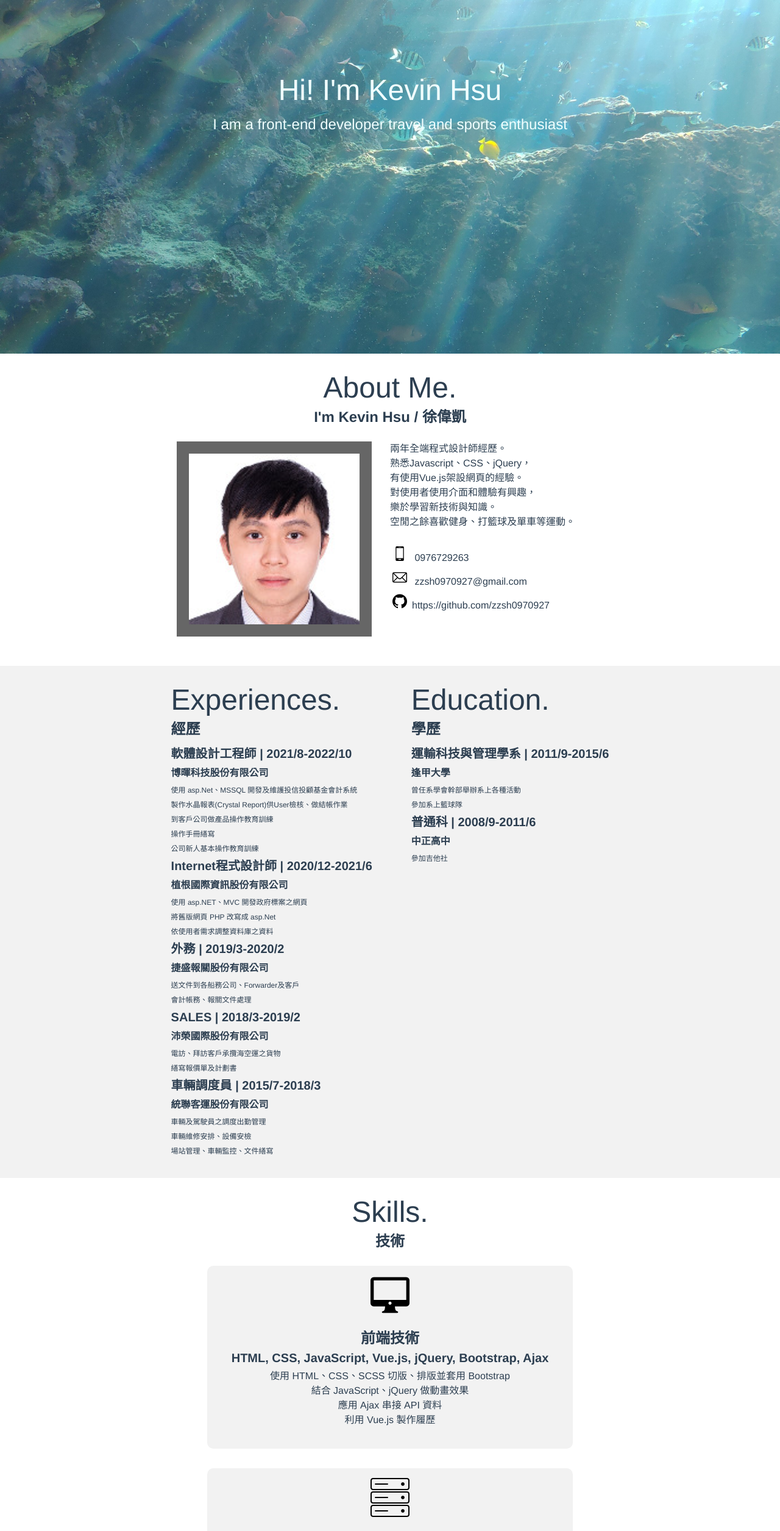
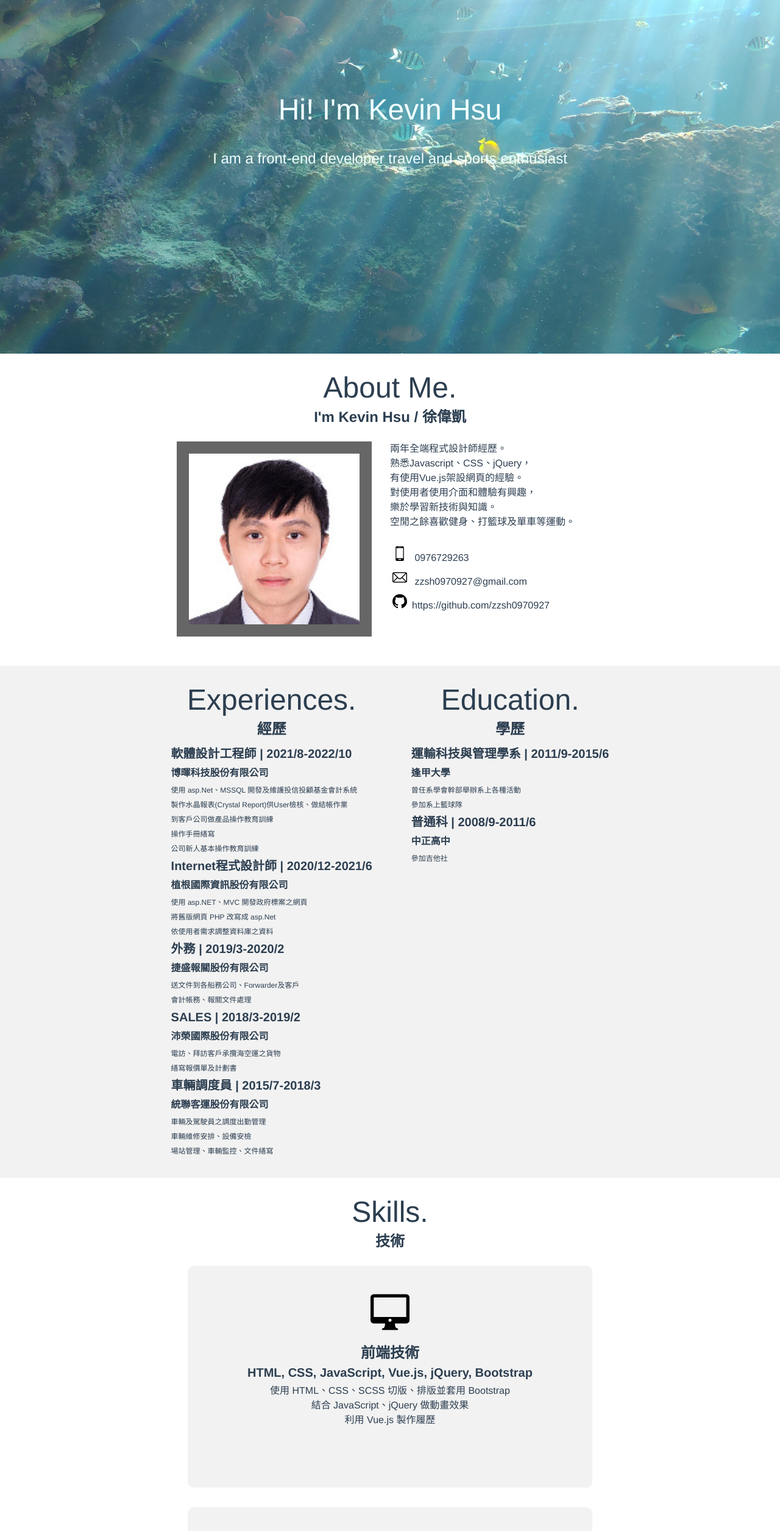
Before and after one commit to zzsh0970927/myResume, a Vue app: page / in a window 1280 px wide. Shown: the part 220-2731 px from the top of the page at 61% size. Built offline with nearby package versions, Linux system fonts and the light colour scheme.

Commit message:
加入rwd

```diff
--- a/src/components/AboutMe.vue
+++ b/src/components/AboutMe.vue
@@ -42,13 +42,27 @@
 </template>
 
 <style scoped>
+@media (max-width: 400px){
+    .aboutme {
+        max-width: 400px;
+    }
+    .container-body {
+        display: flex;
+        align-items: center;
+        flex-direction: column;
+        padding: 1rem;
+    }
+    .container-word{
+        padding-top: 1rem;
+    }
+}
 img {
     display: block;
 }
 .aboutme {
-    max-width: 1200px;
+    /* max-width: 1200px; */
     margin: 0 auto;
-    padding: 2rem;
+    padding: 2rem 0 2rem 0;
 
     position: relative;
     transform: translateX(150px);
--- a/src/components/Education.vue
+++ b/src/components/Education.vue
@@ -2,7 +2,7 @@
     <div id="education" class="education" @scroll="handleScroll">
         <h2 class="title">{{title}}</h2>
         <h2 class="subTitle">{{subTitle}}</h2>
-        <div class="container"></div>
+        <div class="container">
         <div class="content">
             <ul class="ul-list">
                 <li class="item ul-list-item slideInUp" v-for="item in education" :key="item.index">
@@ -13,6 +13,7 @@
                     </ul>
                 </li>
             </ul>
+        </div>
         </div>
     </div>
 </template>
@@ -57,9 +58,8 @@ export default {
 
 <style scoped>
 .education{
-    max-width: 1200px;
+    /* max-width: 1200px; */
     margin: 0 auto;
-    text-align: left;
     padding: 2rem;
 
     position: relative;
@@ -71,6 +71,7 @@ export default {
     display: flex;
     align-items: center;
     flex-direction: column;
+    text-align: left;
 }
 .container-add{
     transform: translateY(0);
--- a/src/components/ExperiencesList.vue
+++ b/src/components/ExperiencesList.vue
@@ -105,9 +105,8 @@ export default {
 
 <style scoped>
 .experience{
-    max-width: 1200px;
+    /* max-width: 1200px; */
     margin: 0 auto;
-    text-align: left;
     padding: 2rem;
 
     position: relative;
@@ -119,6 +118,7 @@ export default {
     display: flex;
     align-items: center;
     flex-direction: column;
+    text-align: left;
 }
 .container-add{
     transform: translateY(0);
--- a/src/components/KVTyper.vue
+++ b/src/components/KVTyper.vue
@@ -3,8 +3,12 @@
         <div class="container">
             <div class="table-cell text-center">
                 <div class="container inner">
-                    <h2 class="title">{{title}}</h2>
-                    <h3 class="title-description">I am a front-end developer travel and sports enthusiast</h3>
+                    <div class="inner-title">
+                        <h2 class="title">{{title}}</h2>
+                    </div>
+                    <div class="inner-description">
+                        <h3 class="title-description">I am a front-end developer travel and sports enthusiast</h3>
+                    </div>
                     <a href="#about" class="scroll home-s-btn hor-center"><span class="dot center"></span></a>
                 </div>
             </div>
@@ -50,6 +54,15 @@ export default {
 </script>
 
 <style scope>
+@media (max-width: 400px){
+    h2{
+        font-size: 1.5rem;
+    }
+    h3{
+        font-size: 0.75rem;
+    }
+}
+
 .kvtyper{
     margin: 0px;
     padding: 0px;
@@ -65,20 +78,25 @@ export default {
 .vue-typer .custom.char.typed {
     color: #bfbfbf;
 }
-.inner{
+.inner-title{
     position: absolute;
     left: 50%;
     top: 50%;
     transform: translate(-50%,-50%);
     color: azure;
+    font-size: 3rem;
+    width: 400px;
+}
+.inner-description{
+    position: absolute;
+    left: 50%;
+    top: 60%;
+    transform: translate(-50%,-50%);
+    color: azure;
     font-size: 1.5rem;
 }
-.title{
-    font-size: 3rem;
-}
-h3.title-description{
+.title-description{
     margin: 0 auto;
-    padding: 20px 0;
     white-space: nowrap;
     overflow: hidden;
     animation: description 7.5s infinite steps(53, end);
--- a/src/components/Skills.vue
+++ b/src/components/Skills.vue
@@ -1,14 +1,14 @@
 <template>
     <div id="skill" class="skill" @scroll="handleScroll">
         <div class="container">
-            <h1 class="title">{{title}}</h1>
+            <h2 class="title">{{title}}</h2>
             <h2 class="subTitle">{{subTitle}}</h2>
             <div class="row my-4">
                 <div class="innerMy-4" v-for="item in skills" :key="item.index">
                     <div class="skill-item">
                         <div class="span-icon">
                             <span class="">
-                                <img :src="item.icon"/>
+                                <img class="span-img" :src="item.icon"/>
                             </span>
                         </div>
                         <h3 class="h3-title">{{item.title}}</h3>
@@ -51,11 +51,10 @@ export default {
                 {
                     icon: ImgFrontEnd,
                     title: '前端技術',
-                    skillList: ['HTML','CSS','JavaScript','Vue.js','jQuery','Bootstrap','Ajax'],
+                    skillList: ['HTML','CSS','JavaScript','Vue.js','jQuery','Bootstrap'],
                     info: [
                         '使用 HTML、CSS、SCSS 切版、排版並套用 Bootstrap',
                         '結合 JavaScript、jQuery 做動畫效果',
-                        '應用 Ajax 串接 API 資料',
                         '利用 Vue.js 製作履歷'
                     ]
                 },
@@ -107,11 +106,26 @@ export default {
 </script>
 
 <style scoped>
+@media (max-width: 400px){
+    .skill{
+        padding-top: 2rem;
+        padding-bottom: 2rem;
+        padding-left: 0rem;
+        padding-right: 0rem;
+    }
+    .my-4{
+        width: 400px;
+    }
+}
 .skill{
     text-align: left;
-    max-width: 1800px;
+    /* max-width: 1800px; */
     margin: 0 auto;
-    padding: 2rem;
+    /* padding: 2rem; */
+    padding-top: 2rem;
+    padding-bottom: 2rem;
+    padding-left: 0rem;
+    padding-right: 0rem;
 
     position: relative;
     transform: scale(0);
@@ -140,9 +154,14 @@ export default {
     margin: 1rem;
     background-color: #f2f2f2;
     border-radius: 10px;
+    padding: 2rem;
 }
 .my-4 :hover div{
     transform: scale(1.05);
+}
+.h4-content{
+    margin-left: 0.5rem;
+    margin-right: 0.5rem;
 }
 .skill-item{
     text-align: center;
@@ -166,7 +185,7 @@ export default {
     font-size: 1rem;
 }
 .span-icon{
-    margin: 1rem;
+    margin: 0.75rem;
 }
 h3{
     font-size: 1.25rem;
--- a/src/components/SpecialExperiences.vue
+++ b/src/components/SpecialExperiences.vue
@@ -79,10 +79,27 @@ export default {
 </script>
 
 <style scoped>
+@media (max-width: 400px){
+    .title{
+        width: 400px;
+        word-break: break-all;
+    }
+    .container-body{
+        display: flex;
+        align-items: center;
+        flex-direction: column;
+        width: 400px;
+    }
+
+}
+img {
+    display: block;
+    max-width: 100%;
+}
 .specialexperience{
     /* max-width: 1200px; */
     margin: 0%;
-    padding: 2rem;
+    padding: 2rem 0 2rem 0;
 
     position: relative;
     transform: rotateX(180deg) scale(0);
@@ -107,7 +124,8 @@ export default {
     line-height: 1.5rem;
 }
 .imgFuen12{
-    width: 635px;
+    width: 600px;
+    height: 300px;
 }
 .title{
     font-size: 3rem;
--- a/src/components/Works.vue
+++ b/src/components/Works.vue
@@ -93,6 +93,13 @@ export default {
 </script>
 
 <style scoped>
+@media (max-width: 400px){
+    .mx-auto{
+        display: flex;
+        align-items: center;
+        flex-direction: column;
+    }
+}
 img{
     display: block;
     position: absolute;
@@ -103,7 +110,7 @@ img{
 .work{
     max-width: 1200px;
     margin: 0 auto;
-    padding: 2rem;
+    padding: 2rem 0 2rem 0;
 
     position: relative;
     opacity: 0;
--- a/src/views/Home.vue
+++ b/src/views/Home.vue
@@ -62,6 +62,13 @@ export default {
 </script>
 
 <style scoped>
+@media (max-width: 400px){
+  .row{
+    display: flex;
+    align-items: center;
+    flex-direction: column;
+  }
+}
 .container{
   display: flex;
   align-items: center;
```
